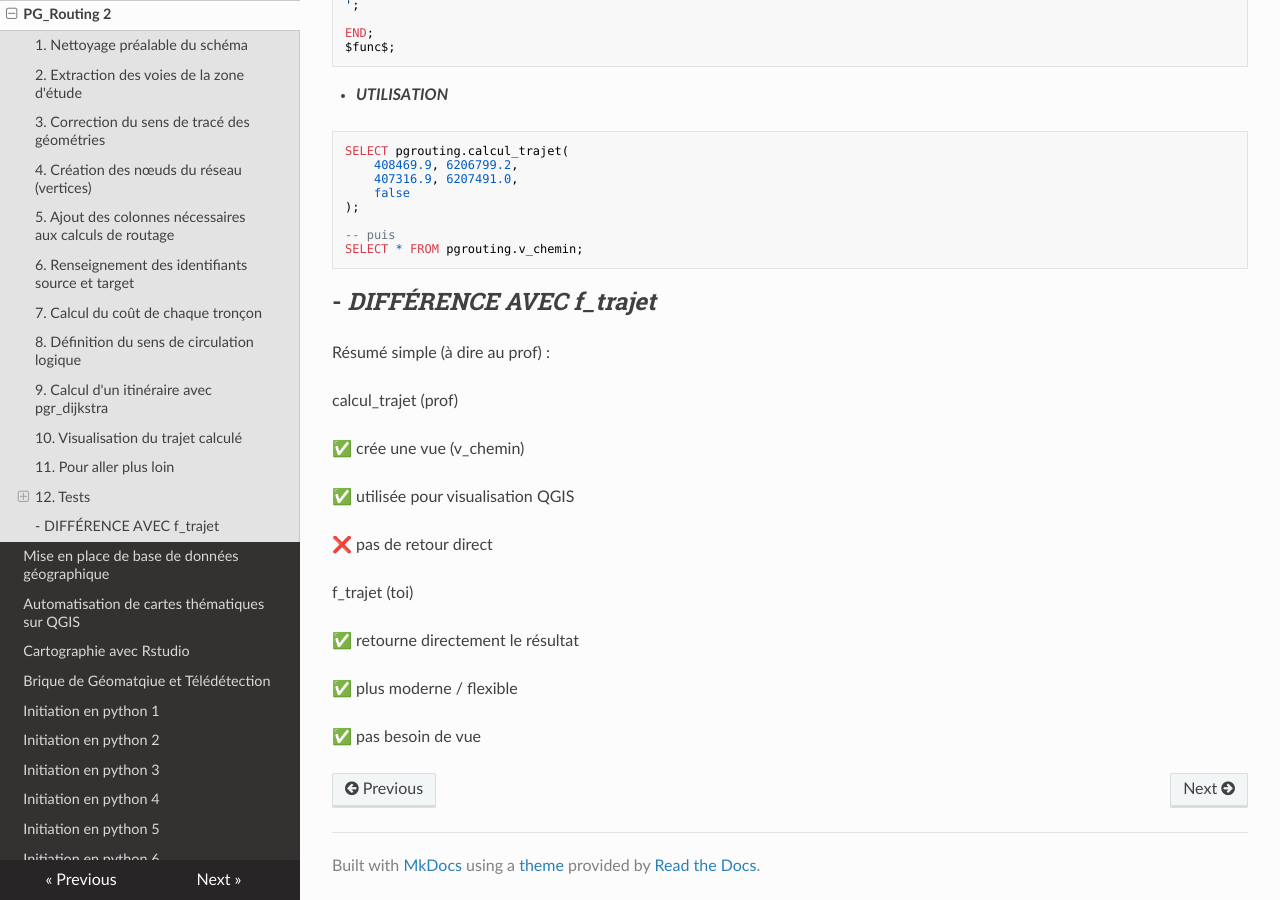
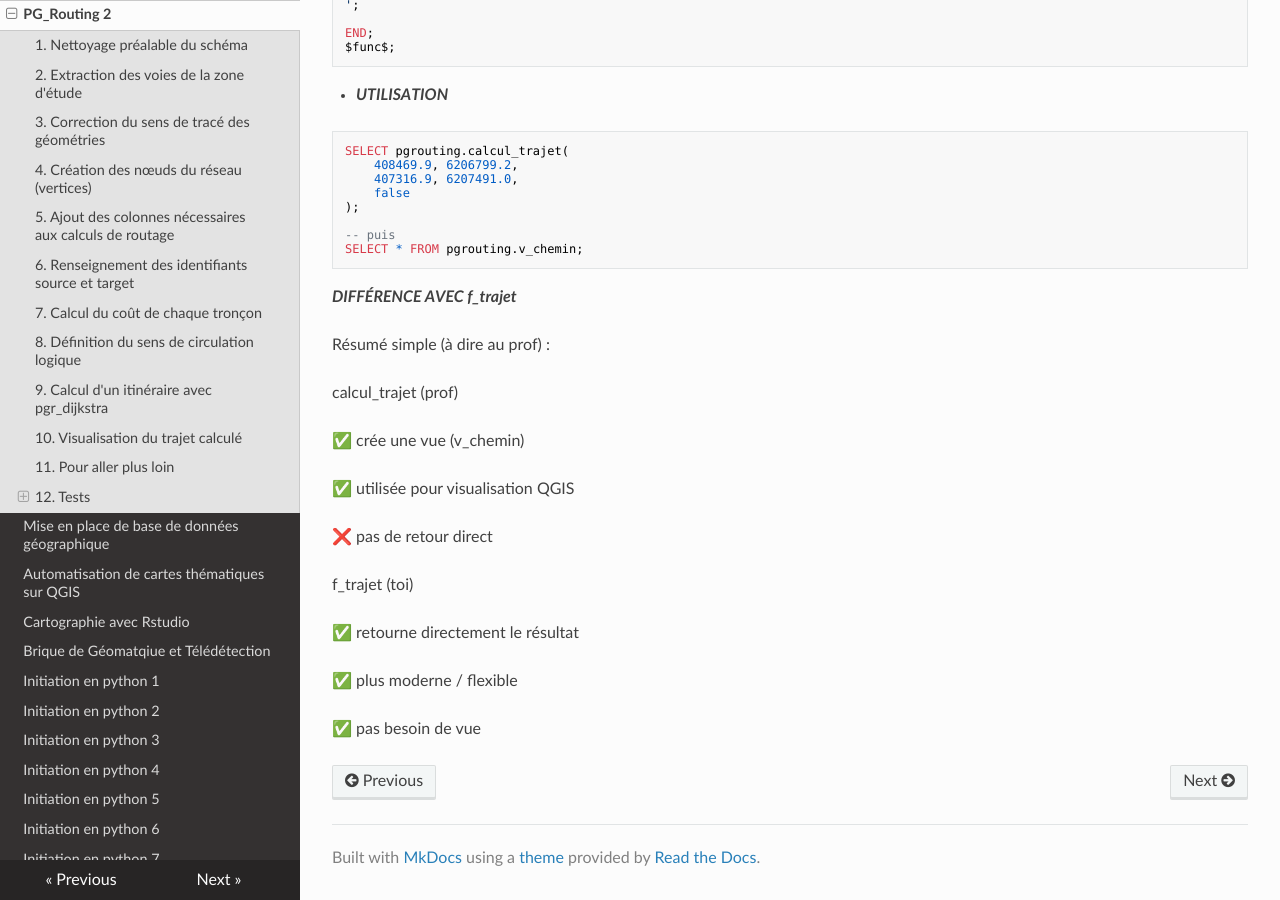
Before and after one commit to abdou123-guene/Site_de_documentation_geomatique, an MkDocs documentation site: the page built from docs/pgrouting1.md, in a window 1280 px wide and 900 px high, scrolled down 14590 px. Built offline with MkDocs 1.6.1, drawn with Linux system fonts in a browser that asks for light colours; nearby versions of some CDN libraries.

Commit message:
Revise differences between calcul_trajet and f_trajet
Updated the section on differences between calcul_trajet and f_trajet.

````diff
--- a/docs/pgrouting1.md
+++ b/docs/pgrouting1.md
@@ -764,10 +764,9 @@ SELECT pgrouting.calcul_trajet(
 SELECT * FROM pgrouting.v_chemin;
 ```
 
-- ***DIFFÉRENCE AVEC f_trajet***
--
+***DIFFÉRENCE AVEC f_trajet***
+
 Résumé simple (à dire au prof) :
-
 
 calcul_trajet (prof)
 
@@ -777,7 +776,6 @@ calcul_trajet (prof)
 
 ❌ pas de retour direct
 
-
 f_trajet (toi)
 
 ✅ retourne directement le résultat
````
